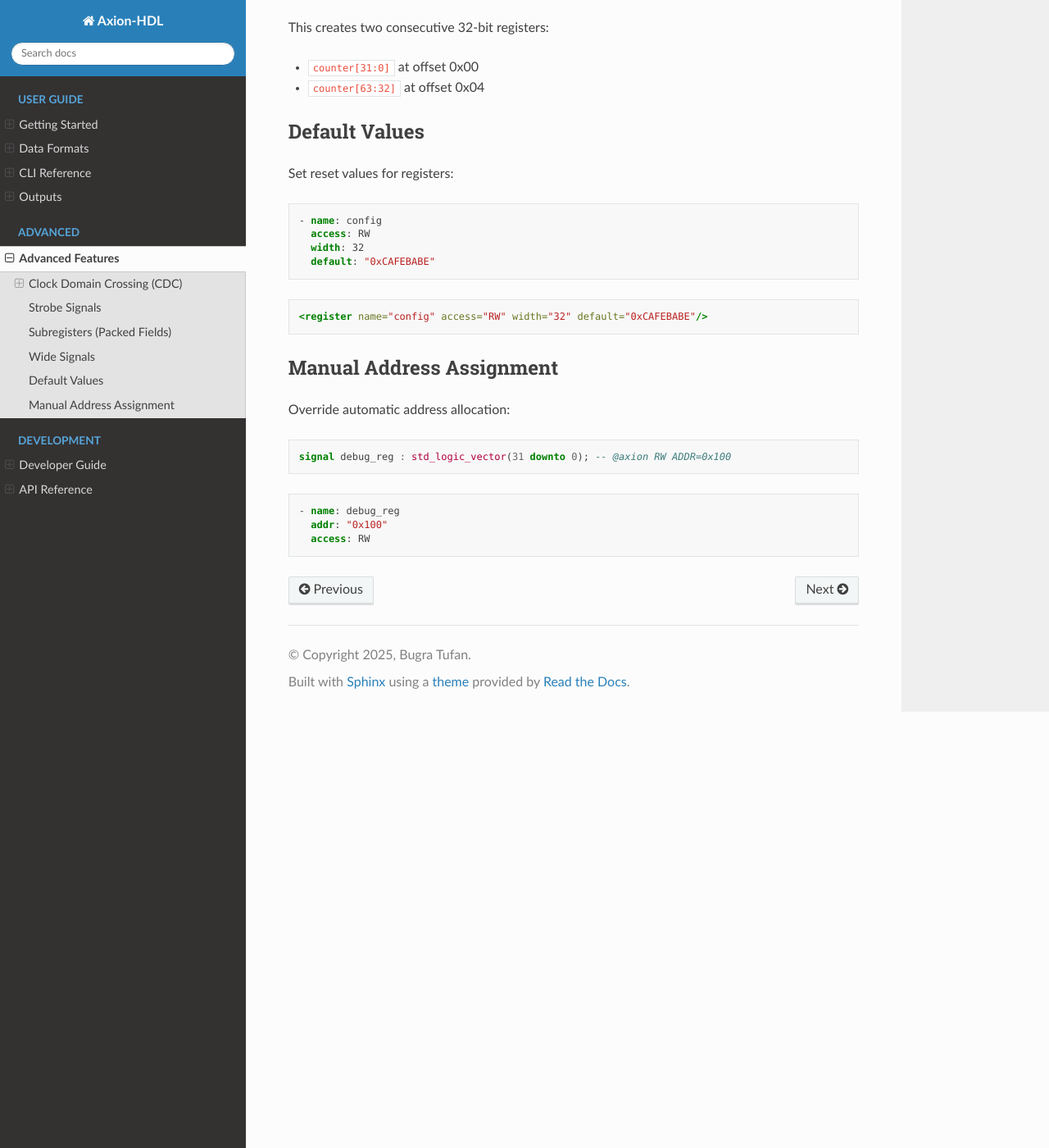
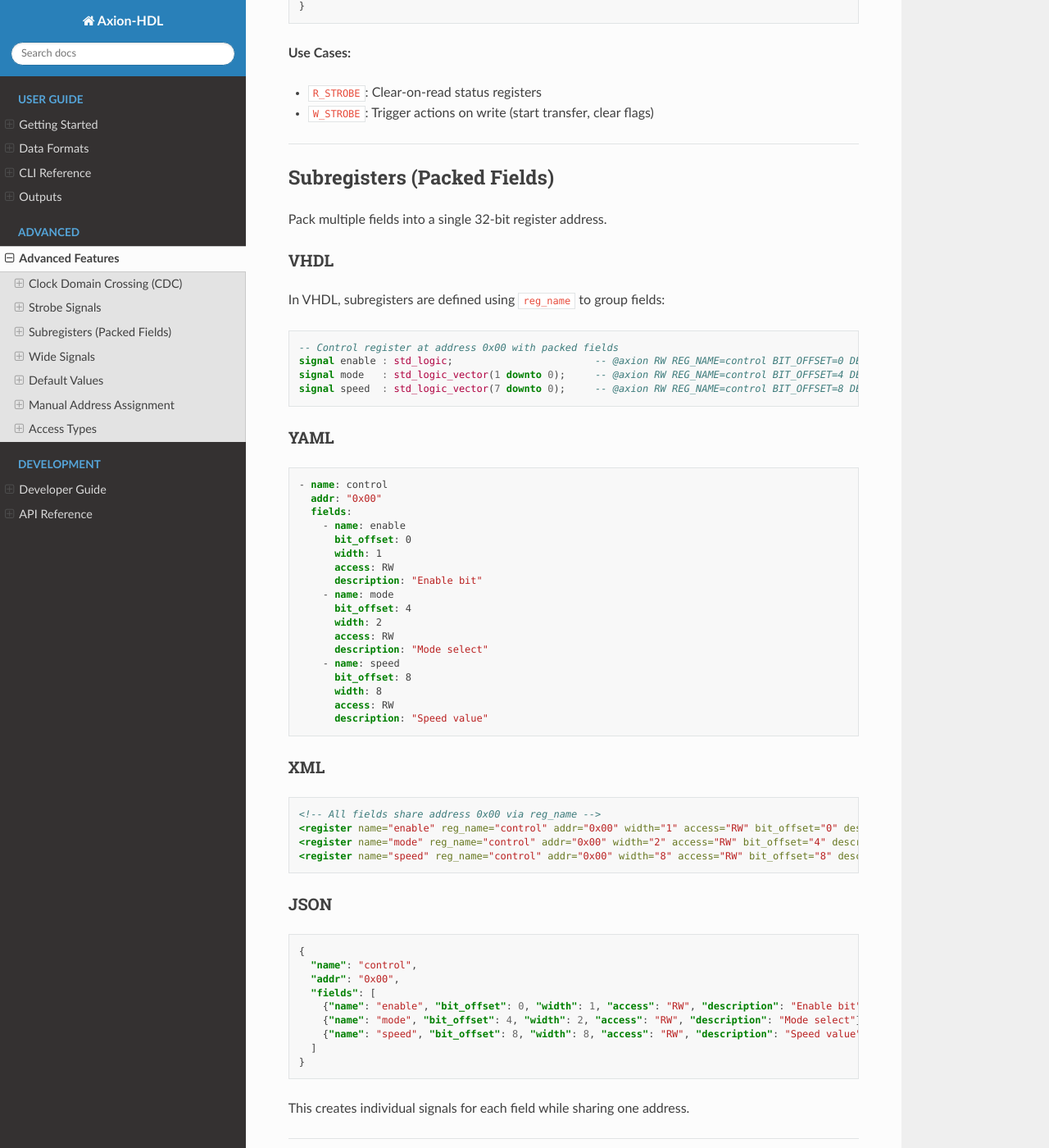
Before and after one commit to bugratufan/axion-hdl, a Sphinx documentation site: the page built from docs/source/advanced-features.md, in a window 1280 px wide and 1400 px high, scrolled down 1787 px. Shown: the whole window at 82% size. Built offline with Sphinx 7.4.7 and the Read the Docs theme 3.1.0, drawn with Linux system fonts in a browser that asks for light colours; some of the changed text lies outside the part shown.

Commit message:
docs: use consistent VHDL-first format ordering
Updated all documentation to show examples in order:
VHDL → YAML → XML → JSON

- advanced-features.md: Added VHDL examples for subregisters,
  wide signals, defaults, addresses, and access types
- data-formats.md: Reordered with VHDL first, added comparison table

````diff
--- a/docs/source/advanced-features.md
+++ b/docs/source/advanced-features.md
@@ -4,21 +4,37 @@
 
 Enable CDC synchronizers when your AXI bus and register logic use different clocks.
 
-### VHDL Syntax
+### VHDL
 ```vhdl
 -- @axion_def BASE_ADDR=0x1000 CDC_EN CDC_STAGE=3
 ```
 
-### YAML/JSON Syntax
+### YAML
 ```yaml
+module: my_module
+base_addr: "0x1000"
 config:
   cdc_en: true
   cdc_stage: 3
 ```
 
-### XML Syntax
+### XML
 ```xml
-<config cdc_en="true" cdc_stage="3"/>
+<register_map module="my_module" base_addr="0x1000">
+    <config cdc_en="true" cdc_stage="3"/>
+</register_map>
+```
+
+### JSON
+```json
+{
+  "module": "my_module",
+  "base_addr": "0x1000",
+  "config": {
+    "cdc_en": true,
+    "cdc_stage": 3
+  }
+}
 ```
 
 | Parameter | Description | Default |
@@ -26,29 +42,64 @@ config:
 | `CDC_EN` / `cdc_en` | Enable CDC synchronizers | `false` |
 | `CDC_STAGE` / `cdc_stage` | Number of synchronizer stages | `2` |
 
+---
+
 ## Strobe Signals
 
 Strobe signals provide single-cycle pulses on read/write operations.
 
+### VHDL
 ```vhdl
-signal reg : std_logic_vector(31 downto 0); -- @axion RW R_STROBE W_STROBE
+signal irq_status : std_logic_vector(31 downto 0); -- @axion RW R_STROBE W_STROBE DESC="Interrupt status"
 ```
 
+### YAML
 ```yaml
 - name: irq_status
   access: RW
-  r_strobe: true   # Pulse when software reads
-  w_strobe: true   # Pulse when software writes
+  r_strobe: true
+  w_strobe: true
+  description: "Interrupt status"
+```
+
+### XML
+```xml
+<register name="irq_status" access="RW" r_strobe="true" w_strobe="true" description="Interrupt status"/>
+```
+
+### JSON
+```json
+{
+  "name": "irq_status",
+  "access": "RW",
+  "r_strobe": true,
+  "w_strobe": true,
+  "description": "Interrupt status"
+}
 ```
 
 **Use Cases:**
 - `R_STROBE`: Clear-on-read status registers
 - `W_STROBE`: Trigger actions on write (start transfer, clear flags)
 
+---
+
 ## Subregisters (Packed Fields)
 
-Pack multiple fields into a single 32-bit register:
+Pack multiple fields into a single 32-bit register address.
 
+### VHDL
+
+In VHDL, subregisters are defined using `reg_name` to group fields:
+
+```vhdl
+-- Control register at address 0x00 with packed fields
+signal enable : std_logic;                        -- @axion RW REG_NAME=control BIT_OFFSET=0 DESC="Enable bit"
+signal mode   : std_logic_vector(1 downto 0);     -- @axion RW REG_NAME=control BIT_OFFSET=4 DESC="Mode select"
+signal speed  : std_logic_vector(7 downto 0);     -- @axion RW REG_NAME=control BIT_OFFSET=8 DESC="Speed value"
+```
+
+### YAML
 ```yaml
 - name: control
   addr: "0x00"
@@ -57,55 +108,197 @@ Pack multiple fields into a single 32-bit register:
       bit_offset: 0
       width: 1
       access: RW
+      description: "Enable bit"
     - name: mode
       bit_offset: 4
       width: 2
       access: RW
+      description: "Mode select"
     - name: speed
       bit_offset: 8
       width: 8
       access: RW
+      description: "Speed value"
+```
+
+### XML
+```xml
+<!-- All fields share address 0x00 via reg_name -->
+<register name="enable" reg_name="control" addr="0x00" width="1" access="RW" bit_offset="0" description="Enable bit"/>
+<register name="mode" reg_name="control" addr="0x00" width="2" access="RW" bit_offset="4" description="Mode select"/>
+<register name="speed" reg_name="control" addr="0x00" width="8" access="RW" bit_offset="8" description="Speed value"/>
+```
+
+### JSON
+```json
+{
+  "name": "control",
+  "addr": "0x00",
+  "fields": [
+    {"name": "enable", "bit_offset": 0, "width": 1, "access": "RW", "description": "Enable bit"},
+    {"name": "mode", "bit_offset": 4, "width": 2, "access": "RW", "description": "Mode select"},
+    {"name": "speed", "bit_offset": 8, "width": 8, "access": "RW", "description": "Speed value"}
+  ]
+}
 ```
 
 This creates individual signals for each field while sharing one address.
 
+---
+
 ## Wide Signals
 
-Signals wider than 32 bits automatically span multiple addresses:
+Signals wider than 32 bits automatically span multiple addresses.
 
+### VHDL
 ```vhdl
-signal counter : std_logic_vector(63 downto 0); -- @axion RO
+signal counter : std_logic_vector(63 downto 0); -- @axion RO DESC="64-bit counter"
+```
+
+### YAML
+```yaml
+- name: counter
+  access: RO
+  width: 64
+  description: "64-bit counter"
+```
+
+### XML
+```xml
+<register name="counter" access="RO" width="64" description="64-bit counter"/>
+```
+
+### JSON
+```json
+{
+  "name": "counter",
+  "access": "RO",
+  "width": 64,
+  "description": "64-bit counter"
+}
 ```
 
 This creates two consecutive 32-bit registers:
 - `counter[31:0]` at offset 0x00
 - `counter[63:32]` at offset 0x04
 
+---
+
 ## Default Values
 
-Set reset values for registers:
+Set reset values for registers.
 
+### VHDL
+```vhdl
+signal config : std_logic_vector(31 downto 0); -- @axion RW DEFAULT=0xCAFEBABE DESC="Configuration"
+```
+
+### YAML
 ```yaml
 - name: config
   access: RW
   width: 32
   default: "0xCAFEBABE"
+  description: "Configuration"
 ```
 
+### XML
 ```xml
-<register name="config" access="RW" width="32" default="0xCAFEBABE"/>
+<register name="config" access="RW" width="32" default="0xCAFEBABE" description="Configuration"/>
 ```
+
+### JSON
+```json
+{
+  "name": "config",
+  "access": "RW",
+  "width": 32,
+  "default": "0xCAFEBABE",
+  "description": "Configuration"
+}
+```
+
+---
 
 ## Manual Address Assignment
 
-Override automatic address allocation:
+Override automatic address allocation.
 
+### VHDL
 ```vhdl
-signal debug_reg : std_logic_vector(31 downto 0); -- @axion RW ADDR=0x100
+signal debug_reg : std_logic_vector(31 downto 0); -- @axion RW ADDR=0x100 DESC="Debug register"
 ```
 
+### YAML
 ```yaml
 - name: debug_reg
   addr: "0x100"
   access: RW
+  description: "Debug register"
 ```
+
+### XML
+```xml
+<register name="debug_reg" addr="0x100" access="RW" description="Debug register"/>
+```
+
+### JSON
+```json
+{
+  "name": "debug_reg",
+  "addr": "0x100",
+  "access": "RW",
+  "description": "Debug register"
+}
+```
+
+---
+
+## Access Types
+
+Three access modes are supported:
+
+### VHDL
+```vhdl
+signal status  : std_logic_vector(31 downto 0); -- @axion RO DESC="Read-only status"
+signal command : std_logic_vector(31 downto 0); -- @axion WO DESC="Write-only command"
+signal config  : std_logic_vector(31 downto 0); -- @axion RW DESC="Read-write config"
+```
+
+### YAML
+```yaml
+registers:
+  - name: status
+    access: RO
+    description: "Read-only status"
+  - name: command
+    access: WO
+    description: "Write-only command"
+  - name: config
+    access: RW
+    description: "Read-write config"
+```
+
+### XML
+```xml
+<register name="status" access="RO" description="Read-only status"/>
+<register name="command" access="WO" description="Write-only command"/>
+<register name="config" access="RW" description="Read-write config"/>
+```
+
+### JSON
+```json
+{
+  "registers": [
+    {"name": "status", "access": "RO", "description": "Read-only status"},
+    {"name": "command", "access": "WO", "description": "Write-only command"},
+    {"name": "config", "access": "RW", "description": "Read-write config"}
+  ]
+}
+```
+
+| Access | Software | Hardware |
+|--------|----------|----------|
+| `RO` | Read | Write |
+| `WO` | Write | Read |
+| `RW` | Read/Write | Read/Write |
````
Also changed, not shown: docs/source/data-formats.md (+44 -13 lines).
